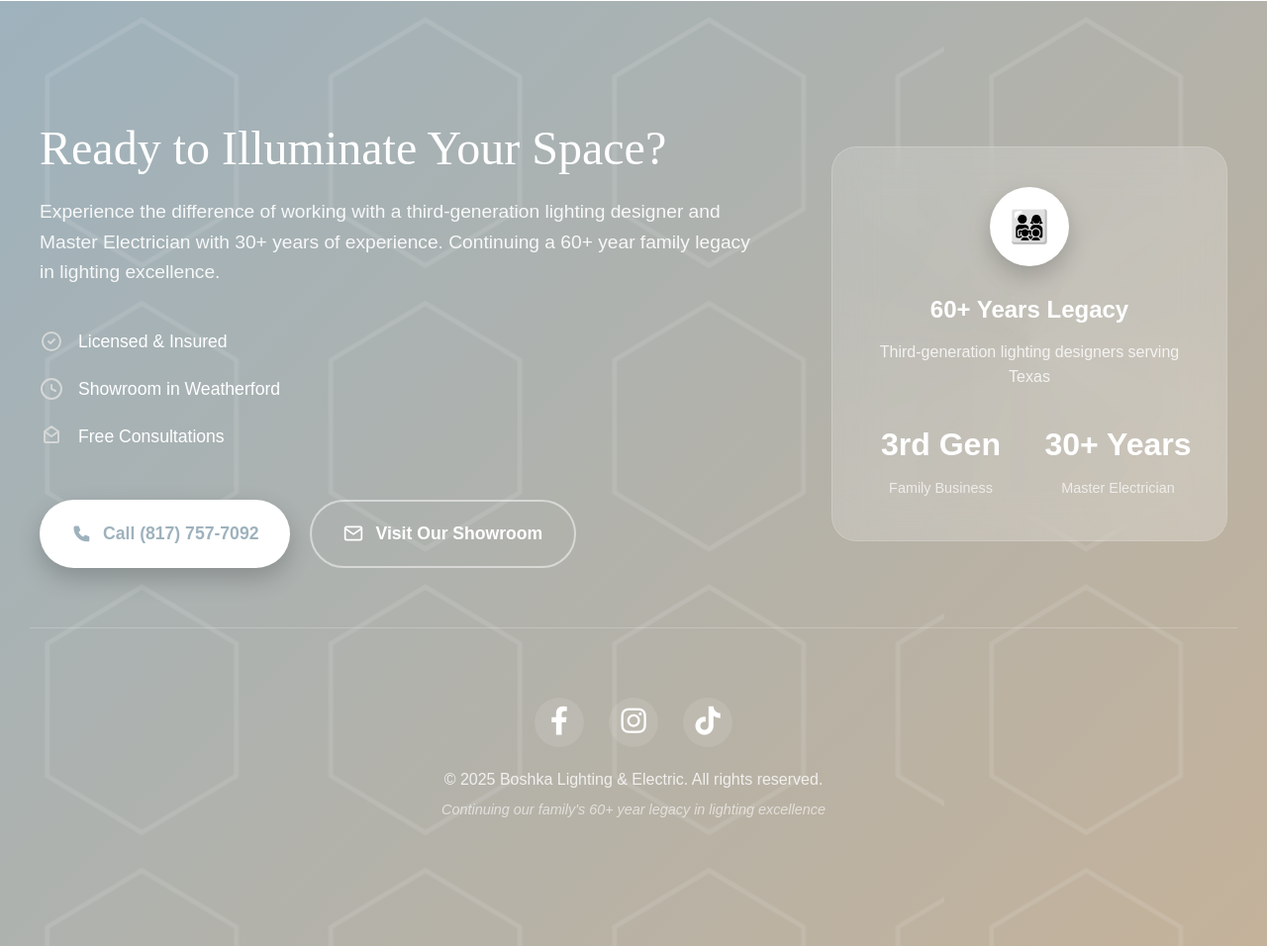
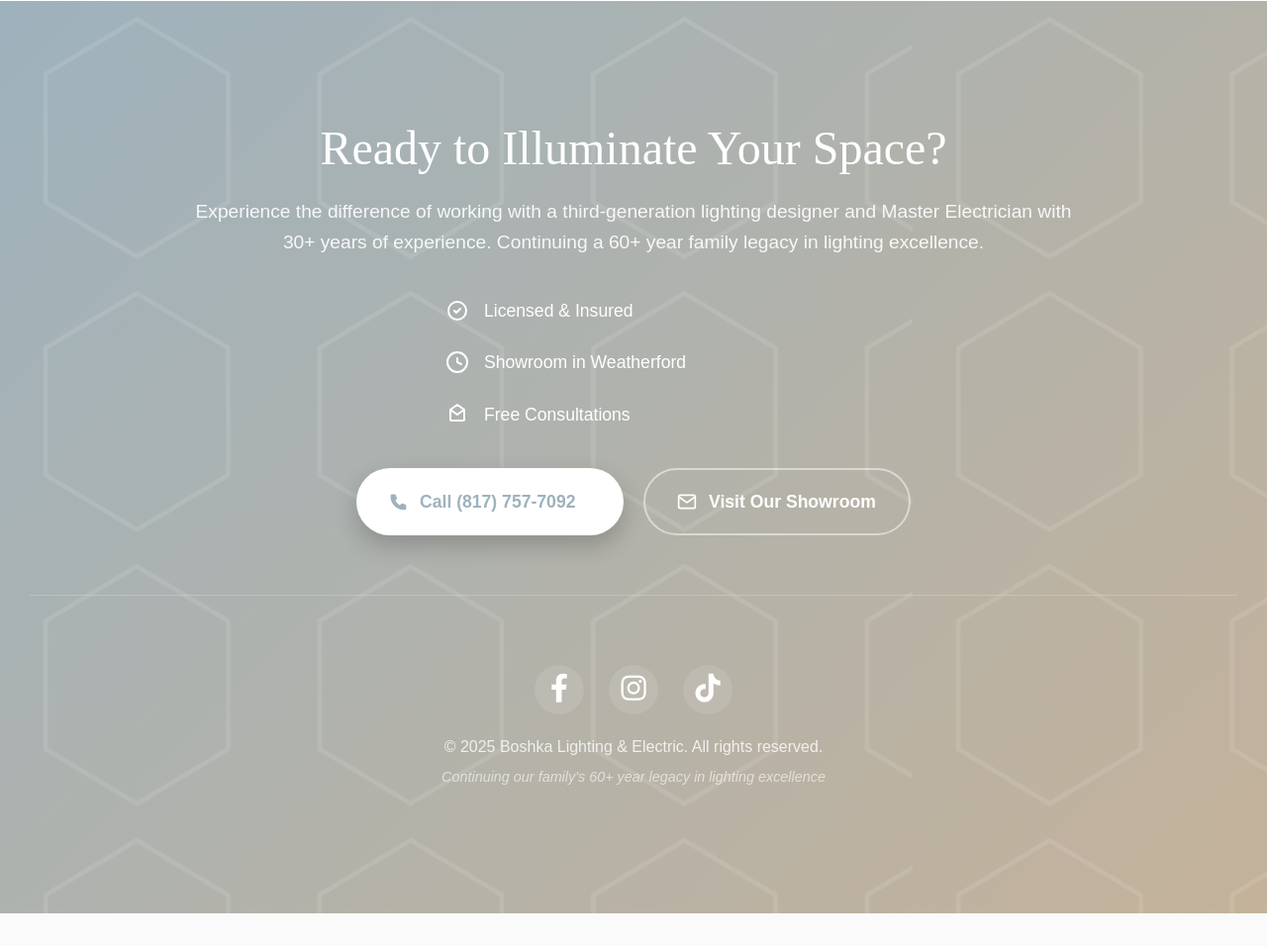
Before and after one commit to perezbox3/boshkalighting, a PHP site: page / in a window 1280 px wide. Shown: the part 4701-5657 px from the top of the page at 99% size. After the commit the page ends 5624 px from the top, so only its background shows below. Run offline with PHP 8.4, Linux system fonts and the light colour scheme; some libraries are stand-ins or nearby versions.

Commit message:
Changes added

```diff
--- a/index.php
+++ b/index.php
@@ -1512,18 +1512,20 @@ html {
       </div>
 
       <div class="team-description" style="flex: 1; min-width: 300px;">
+        <div style="display: flex; flex-direction: column; align-items: center; text-align: center;">
           <p style="font-size: 1.1rem; line-height: 1.8; color: var(--text-dark); margin-bottom: 25px;">
             Led by owners Kerie and Rick Boshka, our experienced team brings together expertise in lighting design, electrical services, and exceptional customer care. From consultation to installation, we're dedicated to bringing your vision to life.
           </p>
           <p style="font-size: 1.1rem; line-height: 1.8; color: var(--text-dark); margin-bottom: 35px;">
             Our showroom in Weatherford features a carefully curated selection of lighting fixtures and our team is ready to help you find the perfect solution for your home or business.
           </p>
-        <a href="/about.php" class="team-cta-btn" style="display: inline-flex; align-items: center; gap: 10px; padding: 14px 32px; background: var(--gradient-primary); color: white; text-decoration: none; border-radius: 8px; font-weight: 600; font-size: 1.05rem; transition: all 0.3s ease; box-shadow: var(--shadow);">
+          <a href="/about.php" class="team-cta-btn" style="display: inline-flex; align-items: center; gap: 10px; padding: 14px 32px; background: var(--gradient-primary); color: white; text-decoration: none; border-radius: 8px; font-weight: 600; font-size: 1.05rem; transition: all 0.3s ease; box-shadow: var(--shadow); margin: 0 auto;">
             <span>Meet the Team</span>
             <svg width="20" height="20" viewBox="0 0 20 20" fill="currentColor">
               <path fill-rule="evenodd" d="M10.293 3.293a1 1 0 011.414 0l6 6a1 1 0 010 1.414l-6 6a1 1 0 01-1.414-1.414L14.586 11H3a1 1 0 110-2h11.586l-4.293-4.293a1 1 0 010-1.414z" clip-rule="evenodd"/>
             </svg>
           </a>
+        </div>
       </div>
     </div>
   </div>
@@ -1865,68 +1867,42 @@ document.addEventListener('DOMContentLoaded', initGoogleReviews);
 
   <!-- Call to Action Section -->
   <section class="cta-section">
-    <div class="cta-container">
-      <div class="cta-content">
-        <div class="cta-text">
-          <h2>Ready to Illuminate Your Space?</h2>
-          <p>Experience the difference of working with a third-generation lighting designer and Master Electrician with 30+ years of experience. Continuing a 60+ year family legacy in lighting excellence.</p>
-
-          <div class="cta-features">
-            <div class="cta-feature">
-              <svg width="24" height="24" viewBox="0 0 24 24" fill="none" xmlns="http://www.w3.org/2000/svg">
-                <path d="M9 12L11 14L15 10M21 12C21 16.97 16.97 21 12 21C7.03 21 3 16.97 3 12C3 7.03 7.03 3 12 3C16.97 3 21 7.03 21 12Z" stroke="currentColor" stroke-width="2" stroke-linecap="round" stroke-linejoin="round"/>
-              </svg>
-              <span>Licensed & Insured</span>
-            </div>
-            <div class="cta-feature">
-              <svg width="24" height="24" viewBox="0 0 24 24" fill="none" xmlns="http://www.w3.org/2000/svg">
-                <path d="M12 8V12L16 14M22 12C22 17.52 17.52 22 12 22C6.48 22 2 17.52 2 12C2 6.48 6.48 2 12 2C17.52 2 22 6.48 22 12Z" stroke="currentColor" stroke-width="2" stroke-linecap="round" stroke-linejoin="round"/>
-              </svg>
-              <span>Showroom in Weatherford</span>
-            </div>
-            <div class="cta-feature">
-              <svg width="24" height="24" viewBox="0 0 24 24" fill="none" xmlns="http://www.w3.org/2000/svg">
-                <path d="M19 7L12 12L5 7M19 7L12 2L5 7M19 7V17C19 17.5 18.5 18 18 18H6C5.5 18 5 17.5 5 17V7" stroke="currentColor" stroke-width="2" stroke-linecap="round" stroke-linejoin="round"/>
-              </svg>
-              <span>Free Consultations</span>
-            </div>
-          </div>
-        </div>
-
-        <div class="cta-actions">
-          <a href="tel:+18177577092" class="cta-btn primary">
+    <div class="cta-container" style="display: flex; flex-direction: column; align-items: center; justify-content: center;">
+      <div style="width: 100%; max-width: 900px;">
+        <h2 style="text-align: center; color: var(--white); font-family: 'Playfair Display', serif; font-size: 3rem; font-weight: 400; margin-bottom: 20px; line-height: 1.2;">Ready to Illuminate Your Space?</h2>
+        <p style="text-align: center; font-size: 1.2rem; color: rgba(255,255,255,0.9); margin-bottom: 40px; line-height: 1.6;">Experience the difference of working with a third-generation lighting designer and Master Electrician with 30+ years of experience. Continuing a 60+ year family legacy in lighting excellence.</p>
+        <div style="display: flex; flex-wrap: wrap; gap: 40px; justify-content: center; align-items: flex-start;">
+          <div style="flex: 1; min-width: 220px; max-width: 340px; margin-right: 40px;">
+            <ul style="list-style: none; padding: 0; margin: 0;">
+              <li style="display: flex; align-items: center; gap: 15px; color: var(--white); margin-bottom: 24px;">
+                <svg width="24" height="24" viewBox="0 0 24 24" fill="none" xmlns="http://www.w3.org/2000/svg"><path d="M9 12L11 14L15 10M21 12C21 16.97 16.97 21 12 21C7.03 21 3 16.97 3 12C3 7.03 7.03 3 12 3C16.97 3 21 7.03 21 12Z" stroke="currentColor" stroke-width="2" stroke-linecap="round" stroke-linejoin="round"/></svg>
+                <span style="font-size: 1.1rem; font-weight: 500;">Licensed & Insured</span>
+              </li>
+              <li style="display: flex; align-items: center; gap: 15px; color: var(--white); margin-bottom: 24px;">
+                <svg width="24" height="24" viewBox="0 0 24 24" fill="none" xmlns="http://www.w3.org/2000/svg"><path d="M12 8V12L16 14M22 12C22 17.52 17.52 22 12 22C6.48 22 2 17.52 2 12C2 6.48 6.48 2 12 2C17.52 2 22 6.48 22 12Z" stroke="currentColor" stroke-width="2" stroke-linecap="round" stroke-linejoin="round"/></svg>
+                <span style="font-size: 1.1rem; font-weight: 500;">Showroom in Weatherford</span>
+              </li>
+              <li style="display: flex; align-items: center; gap: 15px; color: var(--white);">
+                <svg width="24" height="24" viewBox="0 0 24 24" fill="none" xmlns="http://www.w3.org/2000/svg"><path d="M19 7L12 12L5 7M19 7L12 2L5 7M19 7V17C19 17.5 18.5 18 18 18H6C5.5 18 5 17.5 5 17V7" stroke="currentColor" stroke-width="2" stroke-linecap="round" stroke-linejoin="round"/></svg>
+                <span style="font-size: 1.1rem; font-weight: 500;">Free Consultations</span>
+              </li>
+            </ul>
+          </div>
+        </div>
+        <div style="display: flex; justify-content: center; gap: 20px; margin-top: 40px;">
+          <a href="tel:+18177577092" class="cta-btn primary" style="width: 270px; min-width: 270px; max-width: 270px; text-align: center; white-space: nowrap;">
             <svg width="20" height="20" viewBox="0 0 24 24" fill="none" xmlns="http://www.w3.org/2000/svg">
               <path d="M3 5C3 3.9 3.9 3 5 3H8.28C8.71 3 9.1 3.27 9.26 3.68L10.86 7.57C11.05 8.04 10.91 8.58 10.52 8.93L8.85 10.37C10.16 12.93 12.07 14.84 14.63 16.15L16.07 14.48C16.42 14.09 16.96 13.95 17.43 14.14L21.32 15.74C21.73 15.9 22 16.29 22 16.72V20C22 21.1 21.1 22 20 22H19C10.72 22 3 14.28 3 6V5Z" fill="currentColor"/>
             </svg>
             Call (817) 757-7092
           </a>
-          <a href="contact.php" class="cta-btn secondary">
+          <a href="contact.php" class="cta-btn secondary" style="width: 270px; min-width: 270px; max-width: 270px; text-align: center; white-space: nowrap;">
             <svg width="20" height="20" viewBox="0 0 24 24" fill="none" xmlns="http://www.w3.org/2000/svg">
               <path d="M4 4H20C21.1 4 22 4.9 22 6V18C22 19.1 21.1 20 20 20H4C2.9 20 2 19.1 2 18V6C2 4.9 2.9 4 4 4Z" stroke="currentColor" stroke-width="2" stroke-linecap="round" stroke-linejoin="round"/>
               <polyline points="22,6 12,13 2,6" stroke="currentColor" stroke-width="2" stroke-linecap="round" stroke-linejoin="round"/>
             </svg>
             Visit Our Showroom
           </a>
-        </div>
-      </div>
-
-      <div class="cta-image">
-        <div class="cta-card">
-          <div class="cta-badge">
-            👨‍👩‍👧‍👦
-          </div>
-          <h3>60+ Years Legacy</h3>
-          <p>Third-generation lighting designers serving Texas</p>
-
-          <div class="cta-stats">
-            <div class="stat">
-              <strong>3rd Gen</strong>
-              <span>Family Business</span>
-            </div>
-            <div class="stat">
-              <strong>30+ Years</strong>
-              <span>Master Electrician</span>
-            </div>
         </div>
         </div>
       </div>
```
Also changed, not shown: our-team.php (+5 -5 lines). Lines whose indentation alone changed are shown as unchanged.
